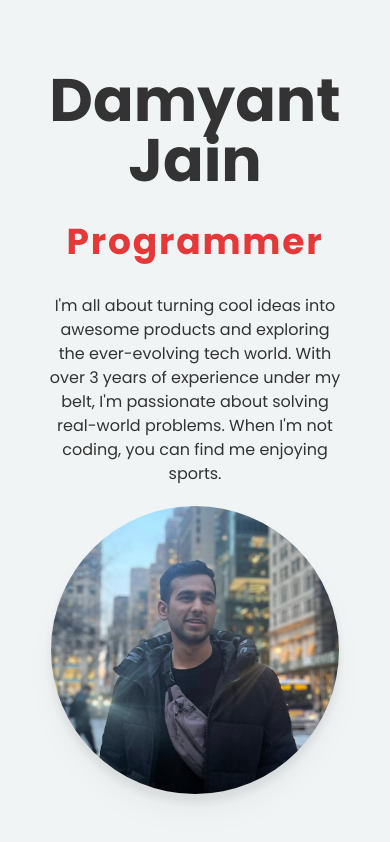
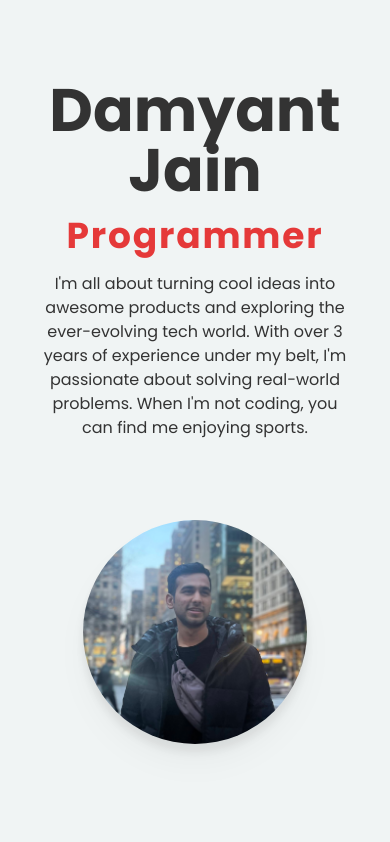
Before and after one commit to damyantjain/portfolio-website, a React (Vite) app: page / in a window 390 px wide. Built offline with nearby package versions, Linux system fonts and the light colour scheme.

Commit message:
Fixed responsivness

```diff
--- a/src/components/Portfolio.jsx
+++ b/src/components/Portfolio.jsx
@@ -10,11 +10,11 @@ const Portfolio = () => {
       <div className="h-screen bg-[#f0f4f4] flex justify-center items-center">
         <div className="flex flex-col lg:flex-row lg:mx-24 lg:gap-4">
           {/* About Me */}
-          <div className="w-full lg:w-8/12 flex flex-col items-center justify-center px-16 pt-10">
-            <div className="font-poppins align-middle text-center mb-8 text-6xl font-bold text-[#333333]">
+          <div className="px-10 w-full lg:w-8/12 flex flex-col items-center justify-center">
+            <div className="font-poppins align-middle text-center lg:pb-8 pb-4 text-6xl font-bold text-[#333333]">
               Damyant Jain
             </div>
-            <h3 className="mb-8 tracking-wider font-poppins text-4xl font-bold text-[#e53939]">
+            <h3 className="lg:pb-8 pb-4 tracking-wider font-poppins text-4xl font-bold text-[#e53939]">
               Programmer
             </h3>
             <div className="align-middle text-center font-poppins  text-[#333333]">
@@ -25,9 +25,9 @@ const Portfolio = () => {
             </div>
           </div>
           {/* My photo */}
-          <div className="p-5 w-full lg:w-4/12 flex justify-center items-center">
+          <div className="p-5 w-full pt-20 lg:pt-0 lg:w-4/12 flex justify-center items-center">
             <img
-              className="rounded-full drop-shadow-xl object-cover shadow-slate-500 h-72 w-72 "
+              className="rounded-full drop-shadow-xl object-cover shadow-slate-500 h-56 w-56 lg:h-72 lg:w-72"
               src={profileImage}
               alt="Damyant Jain"
             />
```
